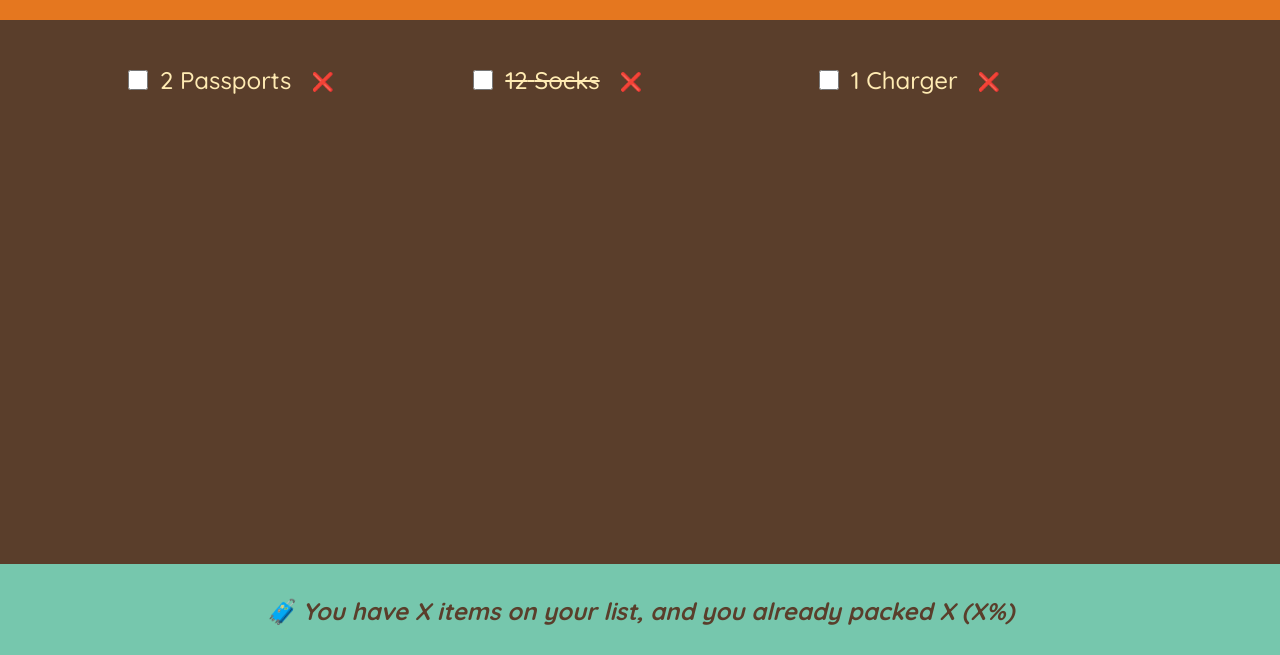
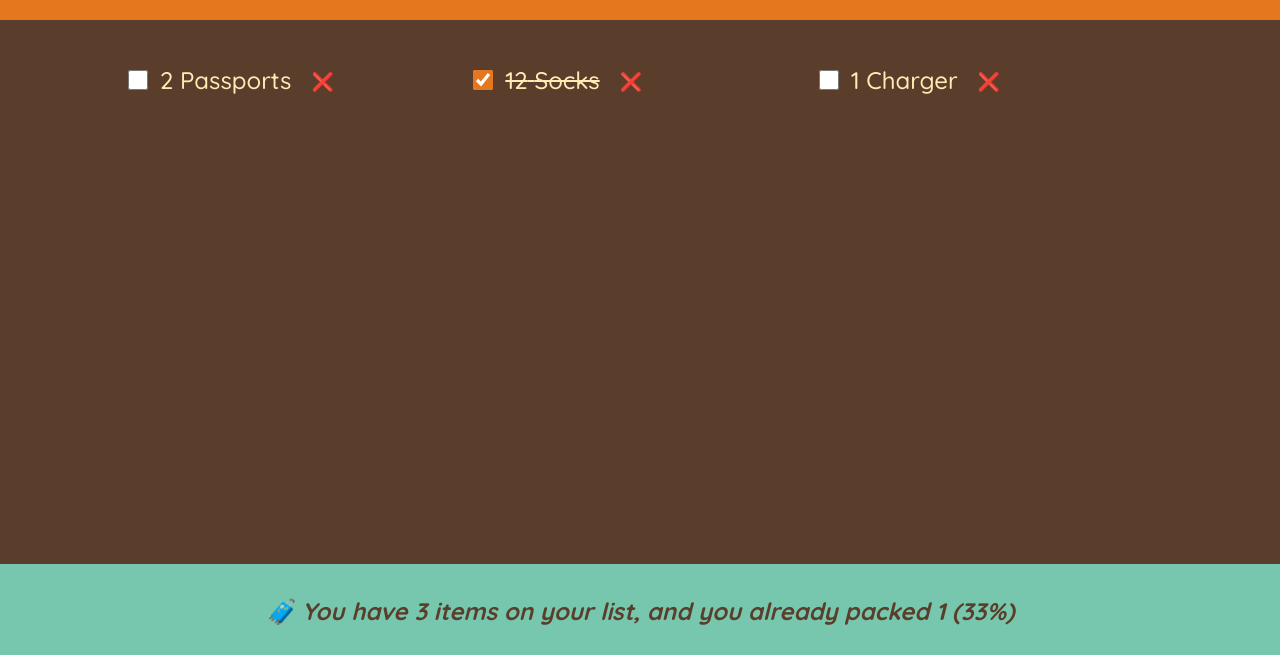
Before and after one commit to wangwiitao/faraway_list, a React (Create React App) app: page / in a window 1280 px wide. Shown: the part 257-912 px from the top of the page. Built offline with nearby package versions, Linux system fonts and the light colour scheme.

Commit message:
drive states

```diff
--- a/src/App.js
+++ b/src/App.js
@@ -32,7 +32,7 @@
         onDeleteItem={handleDeleteItem}
         onToggleItem={handleToggleItem}
       />
-      <Stats />
+      <Stats items={items} />
     </div>
   );
 }
@@ -100,10 +100,26 @@
   );
 }
 
-function Stats() {
+function Stats({ items }) {
+  if (items.length === 0) {
+    return (
+      <footer className="stats">
+        <em>🧳 Your packing list is empty. Start adding some items! 🛫</em>
+      </footer>
+    );
+  }
+  const numItems = items.length;
+  const numPacked = items.filter((item) => item.packed).length;
+  const percentage =
+    numItems === 0 ? 0 : Math.round((numPacked / numItems) * 100);
   return (
     <footer className="stats">
-      <em>🧳 You have X items on your list, and you already packed X (X%)</em>
+      <em>
+        {percentage === 100
+          ? "🎉 You are ready to go! 🛫"
+          : ` 🧳 You have ${numItems} items on your list, and you already packed
+        ${numPacked} (${percentage}%)`}
+      </em>
     </footer>
   );
 }
@@ -113,7 +129,7 @@
     <li key={item.id}>
       <input
         type="checkbox"
-        value={item.packed}
+        checked={item.packed}
         onChange={() => onToggleItem(item.id)}
       />
       <span style={item.packed ? { textDecoration: "line-through" } : {}}>
```
